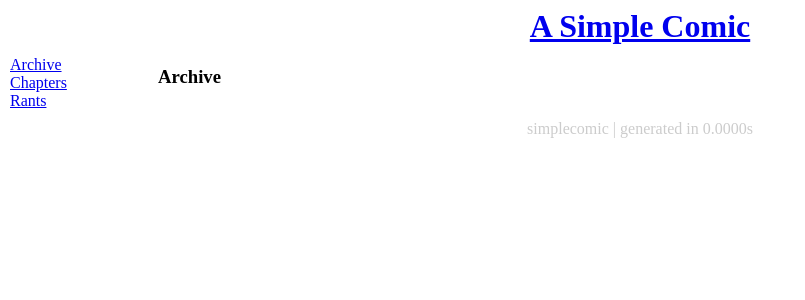
After one commit to kemayo/simplecomic, a PHP site: page /archive in a window 1280 px wide. The commit adds this page. Shown: the top 300 px of the page, without its empty margins (0-805 px from the left). Run offline with PHP 8.4, Linux system fonts and the light colour scheme; data that the repository does not hold is empty.

Commit message:
Add full archive listing page

```diff
--- a/include/config.default.php
+++ b/include/config.default.php
@@ -19,6 +19,8 @@ $template_overrides = array(
     // 'template_name' => 'template_to_use_instead'
     'admin_head' => 'head',
     'admin_foot' => 'foot',
+    'archive_head' => 'head',
+    'archive_foot' => 'foot',
     'comic_head' => 'head',
     'comic_foot' => 'foot',
     'chapter_head' => 'head',
--- a/index.php
+++ b/index.php
@@ -84,6 +84,11 @@ switch($request[0]) {
         $comic['nav'] = fetch_navigation($comic);
         template('comic_page', array('comic'=>$comic));
         break;
+    case 'archive':
+        // full strip listing
+        $comics = $db->fetch("SELECT * FROM comics ORDER BY pub_date DESC");
+        template('archive', array('comics' => $comics));
+        break;
     case 'chapters':
         // chapter listing
         $chapters = $db->fetch("SELECT * FROM chapters ORDER BY `order` DESC");
--- /dev/null
+++ b/template/default/archive.php
@@ -0,0 +1,25 @@
+<?php
+/*
+available variables:
+ $page: info about the page
+ $chapter: array of info about the chapter
+ $comics: array of comics
+*/
+template('archive_head');
+?>
+<div class="archive">
+    <h3>Archive</h3>
+    <ul>
+        <?php foreach($comics as $comic) { ?>
+        <li>
+            <a href="<?php echo url('comic/'.$comic['comicid']); ?>">
+                <?php echo date('Y-m-d', $comic['pub_date']); ?>:
+                <?php echo $comic['title']; ?>
+            </a>
+        </li>
+        <?php } ?>
+    </ul>
+</div>
+<?php
+template('archive_foot');
+?>
--- a/template/default/foot.php
+++ b/template/default/foot.php
@@ -1,6 +1,7 @@
 </div>
 <div class="navmenu">
     <ul>
+        <li><a href="<?php echo url('archive/');?>">Archive</li>
         <li><a href="<?php echo url('chapters/');?>">Chapters</li>
         <li><a href="<?php echo url('rants/');?>">Rants</li>
     </ul>
```
